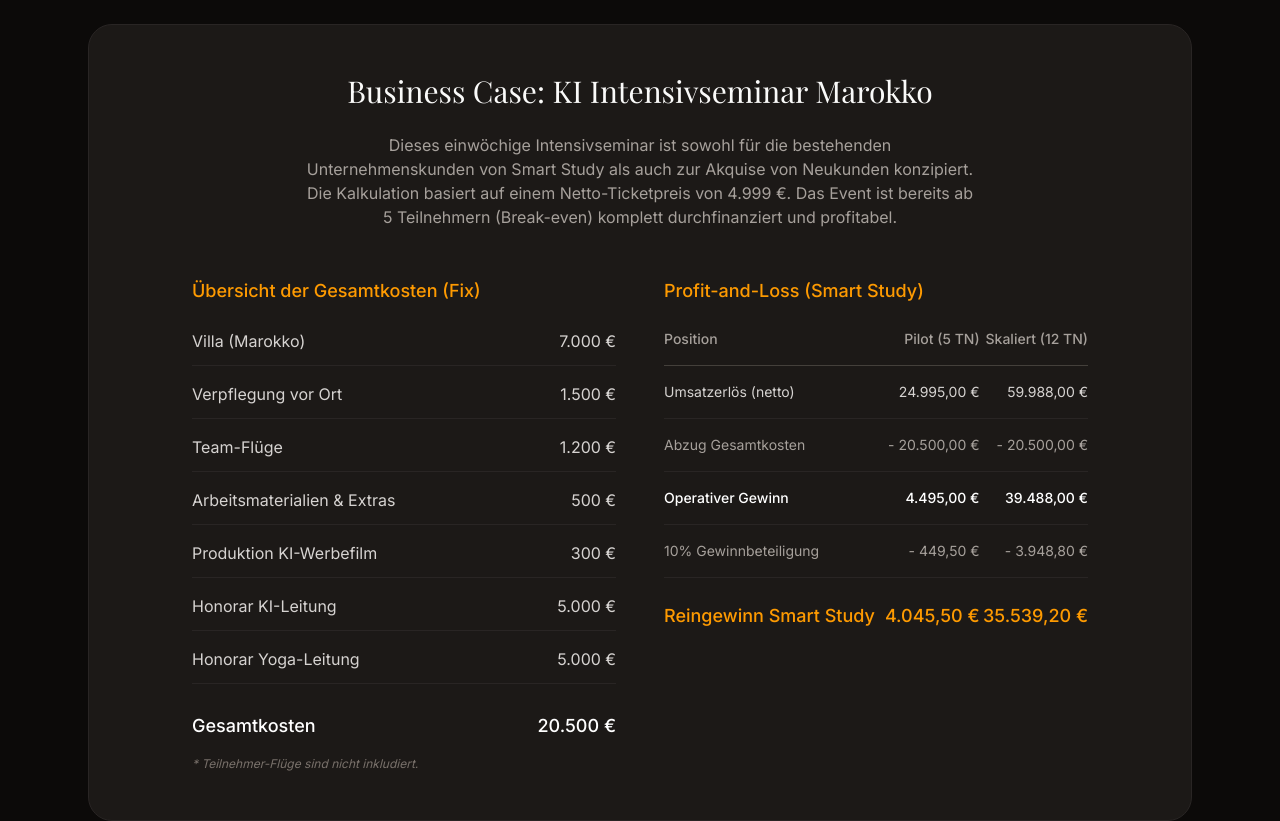
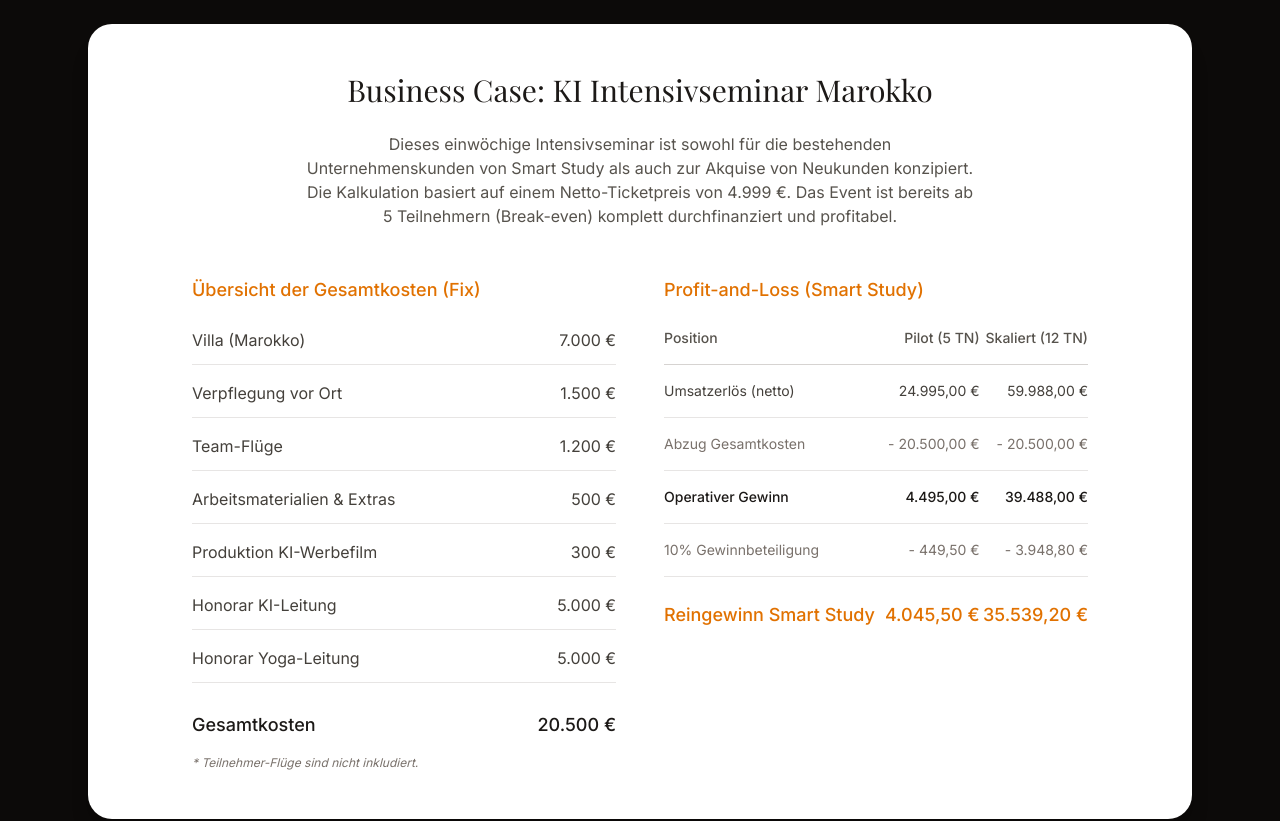
Before and after one commit to coachingmounir-code/KIRetreatSmartStudy, a React (Vite) app: page / in a window 1280 px wide. Shown: the part 1420-2241 px from the top of the page. Built offline with nearby package versions, Linux system fonts and the light colour scheme; a web font is replaced by a local one.

Commit message:
Farbanpassung Section 3

```diff
--- a/src/components/Strategy.tsx
+++ b/src/components/Strategy.tsx
@@ -54,48 +54,48 @@
           initial={{ opacity: 0, y: 20 }}
           whileInView={{ opacity: 1, y: 0 }}
           viewport={{ once: true }}
-          className="bg-stone-900 rounded-3xl p-8 md:p-12 border border-stone-800"
+          className="bg-white rounded-3xl p-8 md:p-12 shadow-xl text-stone-900"
         >
           <div className="max-w-4xl mx-auto">
             <h3 className="text-2xl md:text-3xl font-serif mb-6 text-center">Business Case: KI Intensivseminar Marokko</h3>
-            <p className="text-stone-400 mb-12 text-center max-w-2xl mx-auto">
+            <p className="text-stone-600 mb-12 text-center max-w-2xl mx-auto">
               Dieses einwöchige Intensivseminar ist sowohl für die bestehenden Unternehmenskunden von Smart Study als auch zur Akquise von Neukunden konzipiert.
               Die Kalkulation basiert auf einem Netto-Ticketpreis von 4.999 €. Das Event ist bereits ab 5 Teilnehmern (Break-even) komplett durchfinanziert und profitabel.
             </p>
 
             <div className="grid md:grid-cols-2 gap-12">
               <div>
-                <h4 className="text-lg font-medium mb-6 text-amber-500">Übersicht der Gesamtkosten (Fix)</h4>
-                <ul className="space-y-4 text-stone-300">
-                  <li className="flex justify-between border-b border-stone-800 pb-3">
+                <h4 className="text-lg font-medium mb-6 text-amber-600">Übersicht der Gesamtkosten (Fix)</h4>
+                <ul className="space-y-4 text-stone-700">
+                  <li className="flex justify-between border-b border-stone-200 pb-3">
                     <span>Villa (Marokko)</span>
                     <span>7.000 €</span>
                   </li>
-                  <li className="flex justify-between border-b border-stone-800 pb-3">
+                  <li className="flex justify-between border-b border-stone-200 pb-3">
                     <span>Verpflegung vor Ort</span>
                     <span>1.500 €</span>
                   </li>
-                  <li className="flex justify-between border-b border-stone-800 pb-3">
+                  <li className="flex justify-between border-b border-stone-200 pb-3">
                     <span>Team-Flüge</span>
                     <span>1.200 €</span>
                   </li>
-                  <li className="flex justify-between border-b border-stone-800 pb-3">
+                  <li className="flex justify-between border-b border-stone-200 pb-3">
                     <span>Arbeitsmaterialien & Extras</span>
                     <span>500 €</span>
                   </li>
-                  <li className="flex justify-between border-b border-stone-800 pb-3">
+                  <li className="flex justify-between border-b border-stone-200 pb-3">
                     <span>Produktion KI-Werbefilm</span>
                     <span>300 €</span>
                   </li>
-                  <li className="flex justify-between border-b border-stone-800 pb-3">
+                  <li className="flex justify-between border-b border-stone-200 pb-3">
                     <span>Honorar KI-Leitung</span>
                     <span>5.000 €</span>
                   </li>
-                  <li className="flex justify-between border-b border-stone-800 pb-3">
+                  <li className="flex justify-between border-b border-stone-200 pb-3">
                     <span>Honorar Yoga-Leitung</span>
                     <span>5.000 €</span>
                   </li>
-                  <li className="flex justify-between text-white font-medium pt-3 text-lg">
+                  <li className="flex justify-between text-stone-900 font-medium pt-3 text-lg">
                     <span>Gesamtkosten</span>
                     <span>20.500 €</span>
                   </li>
@@ -104,38 +104,38 @@
               </div>
 
               <div>
-                <h4 className="text-lg font-medium mb-6 text-amber-500">Profit-and-Loss (Smart Study)</h4>
+                <h4 className="text-lg font-medium mb-6 text-amber-600">Profit-and-Loss (Smart Study)</h4>
                 <div className="overflow-x-auto">
                   <table className="w-full text-left text-sm">
                     <thead>
-                      <tr className="border-b border-stone-700 text-stone-400">
+                      <tr className="border-b border-stone-300 text-stone-600">
                         <th className="pb-4 font-medium">Position</th>
                         <th className="pb-4 font-medium text-right">Pilot (5 TN)</th>
                         <th className="pb-4 font-medium text-right">Skaliert (12 TN)</th>
                       </tr>
                     </thead>
-                    <tbody className="text-stone-300">
-                      <tr className="border-b border-stone-800">
+                    <tbody className="text-stone-700">
+                      <tr className="border-b border-stone-200">
                         <td className="py-4">Umsatzerlös (netto)</td>
                         <td className="py-4 text-right">24.995,00 €</td>
                         <td className="py-4 text-right">59.988,00 €</td>
                       </tr>
-                      <tr className="border-b border-stone-800">
-                        <td className="py-4 text-stone-400">Abzug Gesamtkosten</td>
-                        <td className="py-4 text-right text-stone-400">- 20.500,00 €</td>
-                        <td className="py-4 text-right text-stone-400">- 20.500,00 €</td>
+                      <tr className="border-b border-stone-200">
+                        <td className="py-4 text-stone-500">Abzug Gesamtkosten</td>
+                        <td className="py-4 text-right text-stone-500">- 20.500,00 €</td>
+                        <td className="py-4 text-right text-stone-500">- 20.500,00 €</td>
                       </tr>
-                      <tr className="border-b border-stone-800 font-medium text-white">
+                      <tr className="border-b border-stone-200 font-medium text-stone-900">
                         <td className="py-4">Operativer Gewinn</td>
                         <td className="py-4 text-right">4.495,00 €</td>
                         <td className="py-4 text-right">39.488,00 €</td>
                       </tr>
-                      <tr className="border-b border-stone-800">
-                        <td className="py-4 text-stone-400">10% Gewinnbeteiligung</td>
-                        <td className="py-4 text-right text-stone-400">- 449,50 €</td>
-                        <td className="py-4 text-right text-stone-400">- 3.948,80 €</td>
+                      <tr className="border-b border-stone-200">
+                        <td className="py-4 text-stone-500">10% Gewinnbeteiligung</td>
+                        <td className="py-4 text-right text-stone-500">- 449,50 €</td>
+                        <td className="py-4 text-right text-stone-500">- 3.948,80 €</td>
                       </tr>
-                      <tr className="text-amber-500 font-medium text-lg">
+                      <tr className="text-amber-600 font-medium text-lg">
                         <td className="pt-6">Reingewinn Smart Study</td>
                         <td className="pt-6 text-right">4.045,50 €</td>
                         <td className="pt-6 text-right">35.539,20 €</td>
```
